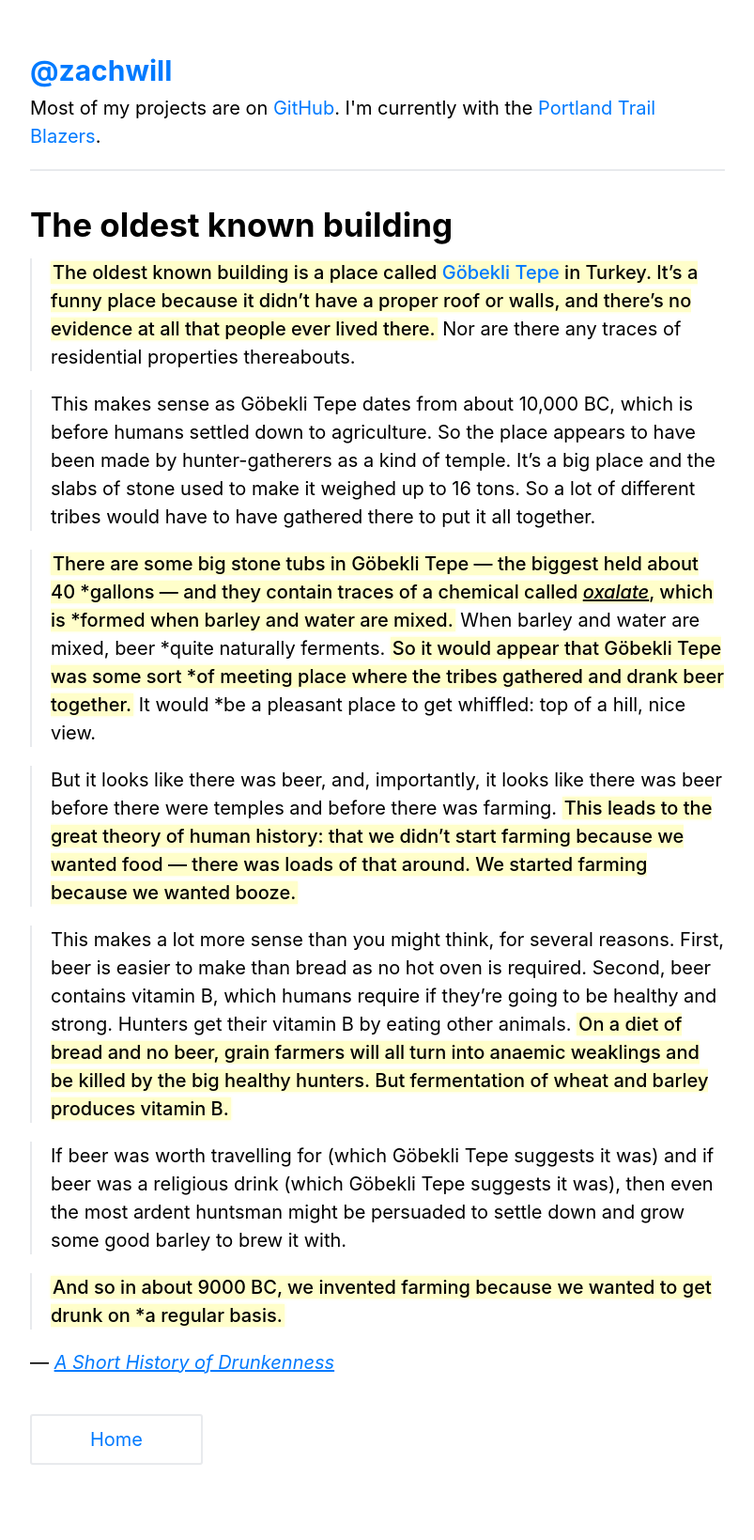
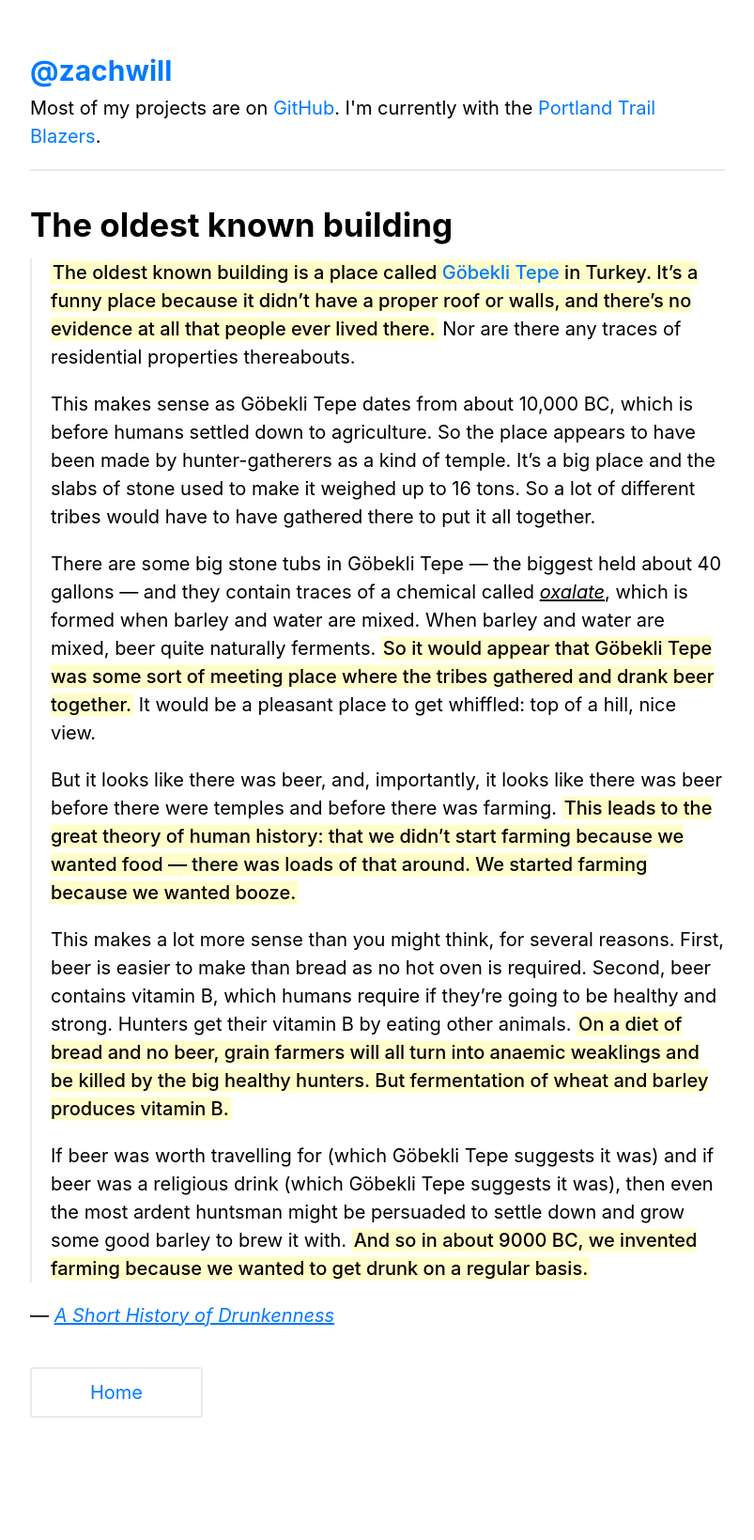
Before and after one commit to zachwill/blog, a Jekyll site: the page built from _posts/2022-05-27-gobekli.md, in a window 1280 px wide. Shown: the whole page at 94% size, without its empty margins (238-1041 px from the left). Built offline with Jekyll 4.4.1, drawn with Linux system fonts in a browser that asks for light colours; after the commit the page ends 1589 px from its top, so only the background shows below that.

Commit message:
Update highlights

```diff
--- a/_posts/2022-05-27-gobekli.md
+++ b/_posts/2022-05-27-gobekli.md
@@ -8,26 +8,26 @@ permalink : /oldest-known-building/
 > funny place because it didn’t have a proper roof or walls, and there’s no
 > evidence at all that people ever lived there.** Nor are there any traces of
 > residential properties thereabouts.
-
+>
 > This makes sense as Göbekli Tepe dates from about 10,000 BC, which is before
 > humans settled down to agriculture. So the place appears to have been made by
 > hunter-gatherers as a kind of temple. It’s a big place and the slabs of stone
 > used to make it weighed up to 16 tons. So a lot of different tribes would have
 > to have gathered there to put it all together.
-
-> **There are some big stone tubs in Göbekli Tepe — the biggest held about 40
-> *gallons — and they contain traces of a chemical called _oxalate_, which is
-> *formed when barley and water are mixed.** When barley and water are mixed, beer
-> *quite naturally ferments. **So it would appear that Göbekli Tepe was some sort
-> *of meeting place where the tribes gathered and drank beer together.** It would
-> *be a pleasant place to get whiffled: top of a hill, nice view.
-
+>
+> There are some big stone tubs in Göbekli Tepe — the biggest held about 40
+> gallons — and they contain traces of a chemical called _oxalate_, which is
+> formed when barley and water are mixed. When barley and water are mixed, beer
+> quite naturally ferments. **So it would appear that Göbekli Tepe was some sort
+> of meeting place where the tribes gathered and drank beer together.** It would
+> be a pleasant place to get whiffled: top of a hill, nice view.
+>
 > But it looks like there was beer, and, importantly, it looks like there was beer
 > before there were temples and before there was farming. **This leads to the
 > great theory of human history: that we didn’t start farming because we wanted
 > food — there was loads of that around. We started farming because we wanted
 > booze.**
-
+>
 > This makes a lot more sense than you might think, for several reasons. First,
 > beer is easier to make than bread as no hot oven is required. Second, beer
 > contains vitamin B, which humans require if they’re going to be healthy and
@@ -35,13 +35,10 @@ permalink : /oldest-known-building/
 > bread and no beer, grain farmers will all turn into anaemic weaklings and be
 > killed by the big healthy hunters. But fermentation of wheat and barley produces
 > vitamin B.**
-
+>
 > If beer was worth travelling for (which Göbekli Tepe suggests it was) and if
 > beer was a religious drink (which Göbekli Tepe suggests it was), then even the
 > most ardent huntsman might be persuaded to settle down and grow some good barley
-> to brew it with.
-
-> **And so in about 9000 BC, we invented farming because we wanted to get drunk on
-> *a regular basis.**
+> to brew it with.  **And so in about 9000 BC, we invented farming because we wanted to get drunk on a regular basis.**
 
 &mdash; [_A Short History of Drunkenness_](https://www.goodreads.com/book/show/35074090)
```
